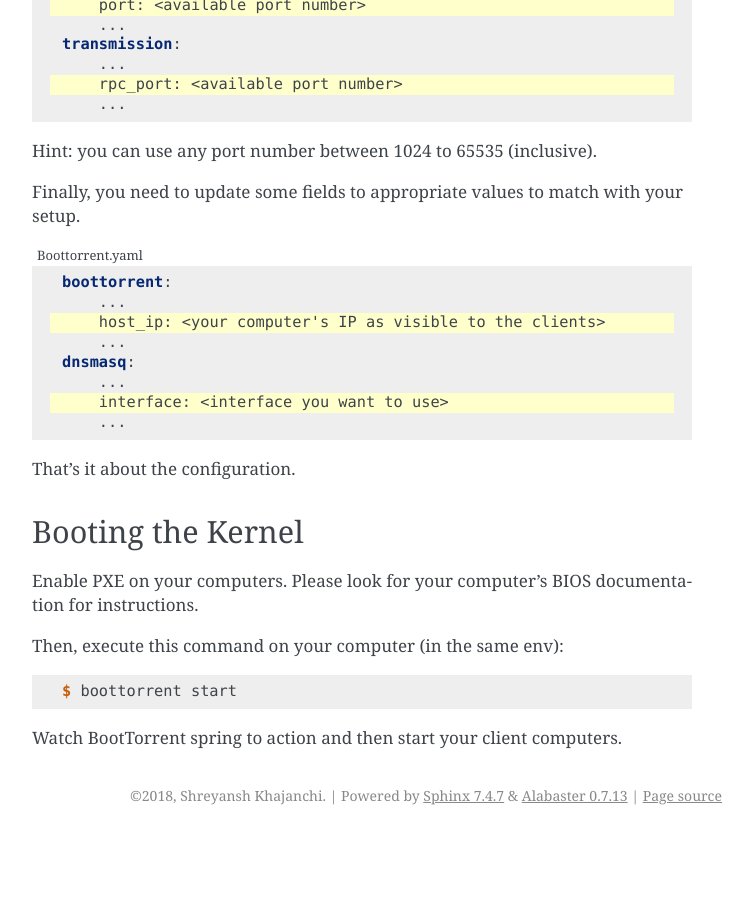
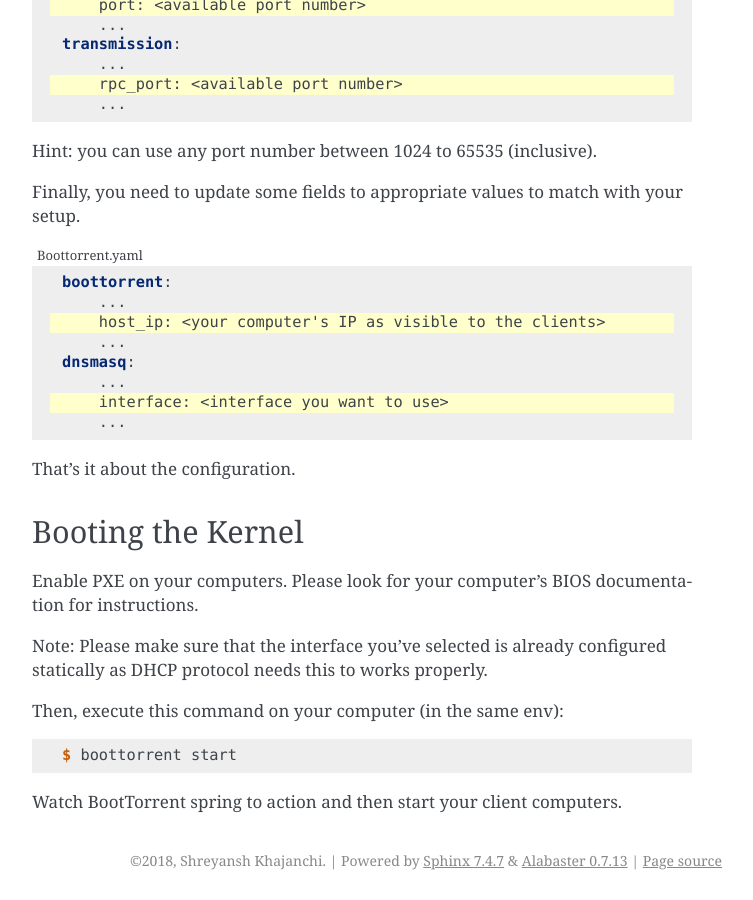
Before and after one commit to shreyanshk/boottorrent, a Sphinx documentation site: the page built from docs/quickstart.rst, in a window 1280 px wide and 900 px high, scrolled down 1259 px. Shown: the whole window, without its empty margins (388-1141 px from the left). Built offline with Sphinx 7.4.7, drawn with Linux system fonts in a browser that asks for light colours; pages that are not in the unit, such as notebooks, are missing from menus; before the commit the page ends 2094 px from its top, so only the background shows below that.

Commit message:
docs: quickstart: add note about dhcp protocol

```diff
--- a/docs/quickstart.rst
+++ b/docs/quickstart.rst
@@ -88,6 +88,8 @@
 
 Enable PXE on your computers. Please look for your computer's BIOS documentation for instructions.
 
+Note: Please make sure that the interface you've selected is already configured statically as DHCP protocol needs this to works properly.
+
 Then, execute this command on your computer (in the same env):
 
 .. code-block:: console
```
